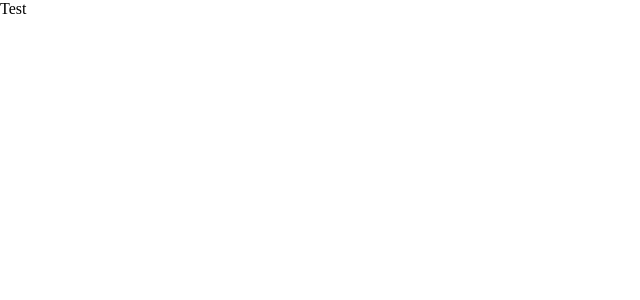
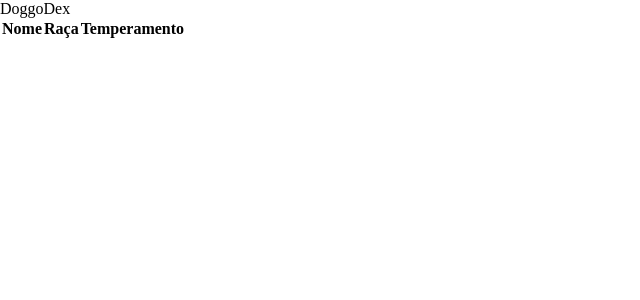
Before and after one commit to AlexDanki/DoggoDex, a React (Vite) app: page / in a window 1280 px wide. Shown: the top 300 px of the page, without its empty margins (0-640 px from the left). Built offline with nearby package versions, Linux system fonts and the light colour scheme.

Commit message:
trabalhando com rotas e aplicando page's home e layout

```diff
--- a/package.json
+++ b/package.json
@@ -11,7 +11,8 @@
   },
   "dependencies": {
     "react": "^19.1.1",
-    "react-dom": "^19.1.1"
+    "react-dom": "^19.1.1",
+    "react-router-dom": "^7.8.1"
   },
   "devDependencies": {
     "@eslint/js": "^9.32.0",
--- a/src/App.tsx
+++ b/src/App.tsx
@@ -1,4 +1,6 @@
+import { RouterProvider } from 'react-router-dom'
 import { useState } from 'react'
+import {router}  from './router'
 import './App.css'
 
 function App() {
@@ -6,7 +8,7 @@ function App() {
 
   return (
     <div>
-      Test
+      <RouterProvider router={ router }/>
     </div>
   )
 }
--- /dev/null
+++ b/src/components/header/index.tsx
@@ -0,0 +1,6 @@
+
+export function Header(){
+    return(
+        <div>DoggoDex</div>
+    )
+}
--- /dev/null
+++ b/src/components/layout/index.tsx
@@ -0,0 +1,11 @@
+import { Outlet } from "react-router-dom";
+import { Header } from "../header";
+
+export function Layout(){
+    return (
+        <>
+            <Header/>
+            <Outlet/>
+        </>
+    )
+}
--- /dev/null
+++ b/src/pages/home/index.tsx
@@ -0,0 +1,15 @@
+
+
+export function Home(){
+    return(
+        <div>
+            <table>
+                <thead>
+                    <th>Nome</th>
+                    <th>Raça</th>
+                    <th>Temperamento</th>
+                </thead>
+            </table>
+        </div>
+    )
+}
--- /dev/null
+++ b/src/router.tsx
@@ -0,0 +1,16 @@
+import { createBrowserRouter} from 'react-router-dom'
+import { Layout } from './components/layout'
+import { Home } from './pages/home'
+
+export const router = createBrowserRouter([
+    {
+        element: <Layout/>,
+        children:[
+            {
+                path:"/",
+                element: <Home/>
+            }
+        ]
+
+    }
+])
```
Also changed, not shown: 1 other file (tests, documents, lock files or other folders).
